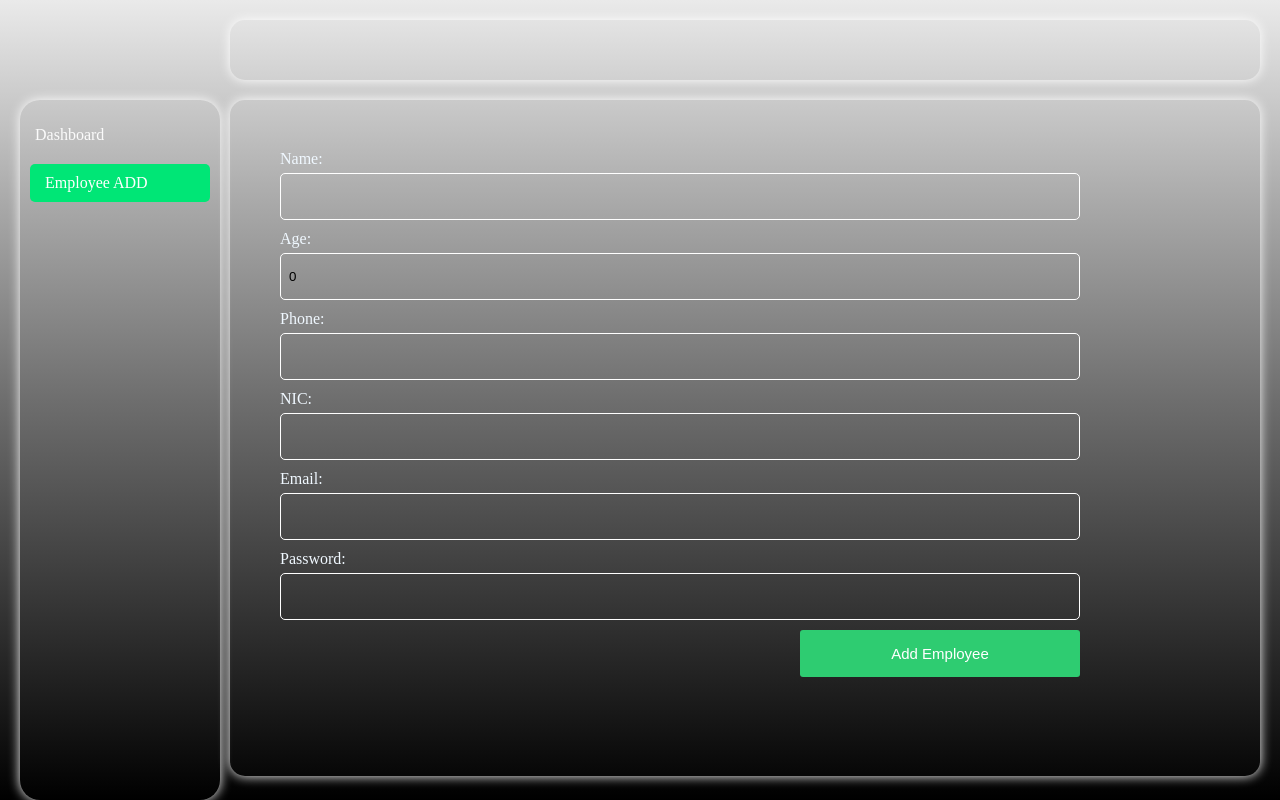
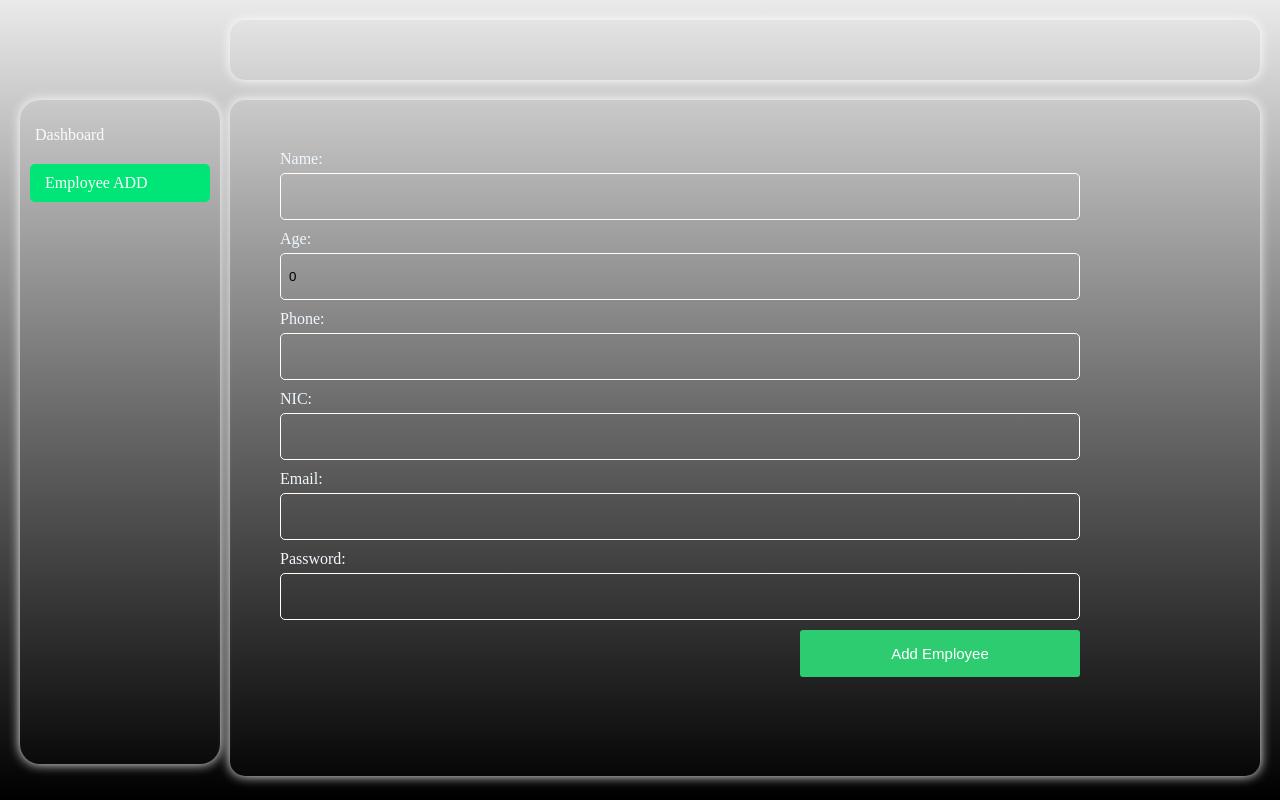
Before and after one commit to NamalTharindu97/SSD_Project, a React (Create React App) app in the folder frontend/: page /add in a window 1280 px wide. Built offline with nearby package versions, Linux system fonts and the light colour scheme; a web font is replaced by a local one.

Commit message:
concurrently

```diff
--- a/frontend/src/Components/SidePanel/SidePanel.css
+++ b/frontend/src/Components/SidePanel/SidePanel.css
@@ -7,6 +7,7 @@
 
 .SideBar {
 	width: 200px;
+	height: 83vh;
 	margin-top: 100px;
 	border-radius: 20px;
 	background-color: transparent;
```
Also changed, not shown: package.json (added, +15 -0 lines).
